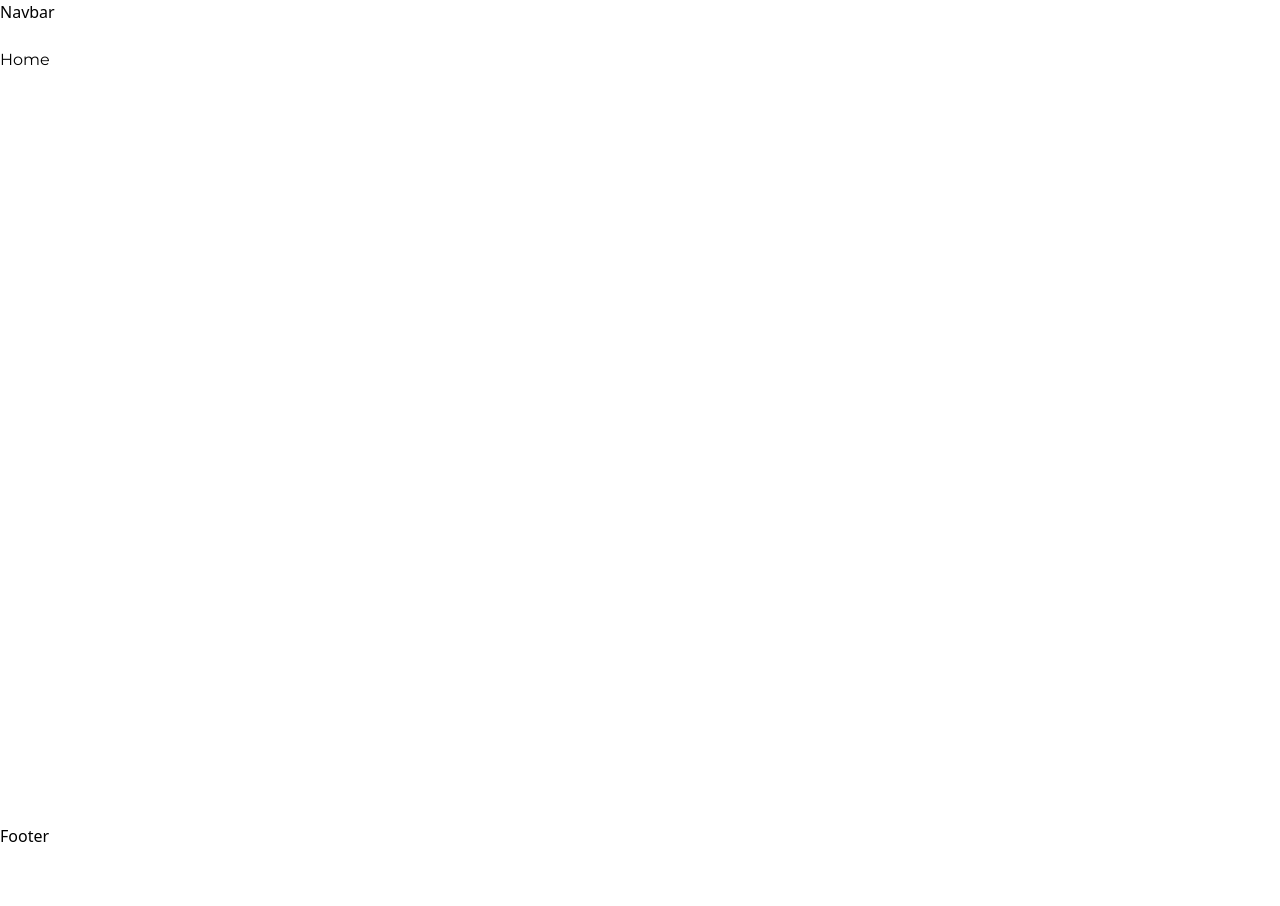
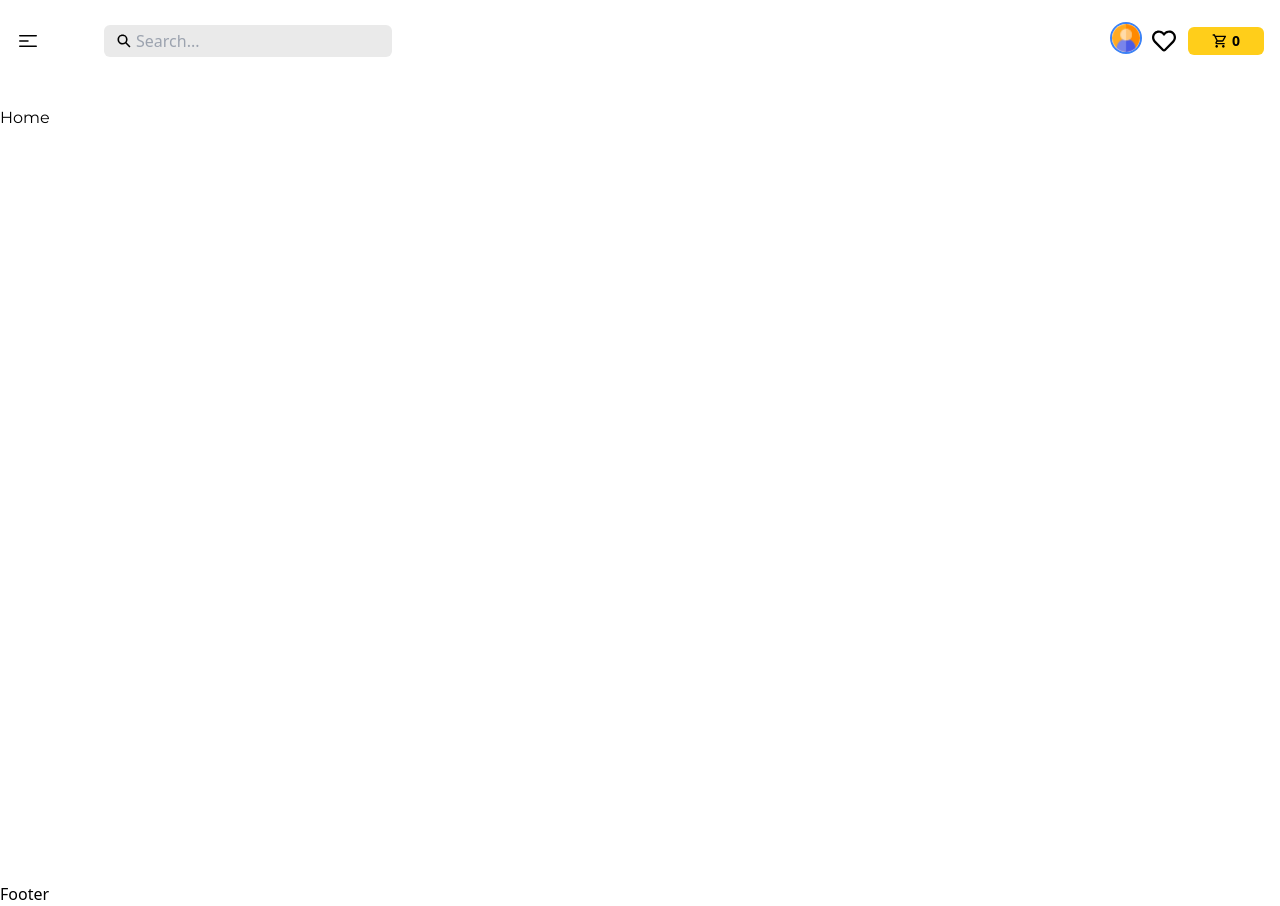
Before and after one commit to rem422/book_store_mern_project, a React (Vite) app in the folder frontend/: page / in a window 1280 px wide. Before the commit the page ends 848 px from the top, so only its background shows below. Built offline with nearby package versions, Linux system fonts and the light colour scheme.

Commit message:
Book Store MERN Project

```diff
--- a/frontend/src/components/Navbar.jsx
+++ b/frontend/src/components/Navbar.jsx
@@ -1,8 +1,57 @@
-import React from 'react'
+import { Link } from "react-router-dom";
+import { HiBars3CenterLeft } from "react-icons/hi2";
+import { IoSearchSharp } from "react-icons/io5";
+import { FaRegUser } from "react-icons/fa";
+import { FaRegHeart } from "react-icons/fa";
+import { MdOutlineShoppingCart } from "react-icons/md";
+import Avatar from "../assets/avatar.png";
 
 const Navbar = () => {
+  const currentUser = true;
+
   return (
-    <div>Navbar</div>
+    <header className='max-w-screen-2xl mx-auto px-4 py-6'>
+      <nav className='flex justify-between items-center'>
+        {/* left side */}
+        <div className="flex items-center md:gap-16 gap-4">
+          <Link to="/">
+            <HiBars3CenterLeft className="size-6"/>
+          </Link>
+          {/* search input */}
+          <div className="relative sm:w-72 w-40 space-x-0">
+            <IoSearchSharp className="absolute inline-block left-3 inset-y-2"/>
+            <input type="text" placeholder="Search..." className="bg-[#eaeaea] w-full py-1 md:px-8 px-6 rounded-md focus:outline-none"/>
+          </div>
+        </div>
+        {/* right side */}
+        <div className=" relative flex items-center sm:space-x-3 space-x-2">
+          <div>
+            {
+              currentUser ?
+              <>
+              <button>
+                <img src={Avatar} alt="avatar"
+                className={`size-7 rounded-full ${currentUser ? 'ring-2 ring-blue-500' : ""}`}/>
+              </button>
+              </>
+              :
+              <Link to='/login'>
+                <FaRegUser className="size-6"/>
+              </Link>
+            }
+          </div>
+
+
+          <button className="hidden sm:block">
+            <FaRegHeart className="size-6"/>
+          </button>
+          <Link to='/cart' className="bg-primary p-1 sm:px-6 px-2 flex items-center rounded-md">
+            <MdOutlineShoppingCart/>
+            <span className="text-sm font-semibold sm:ml-1">0</span>
+          </Link>
+        </div>
+      </nav>
+    </header>
   )
 }
 
```
